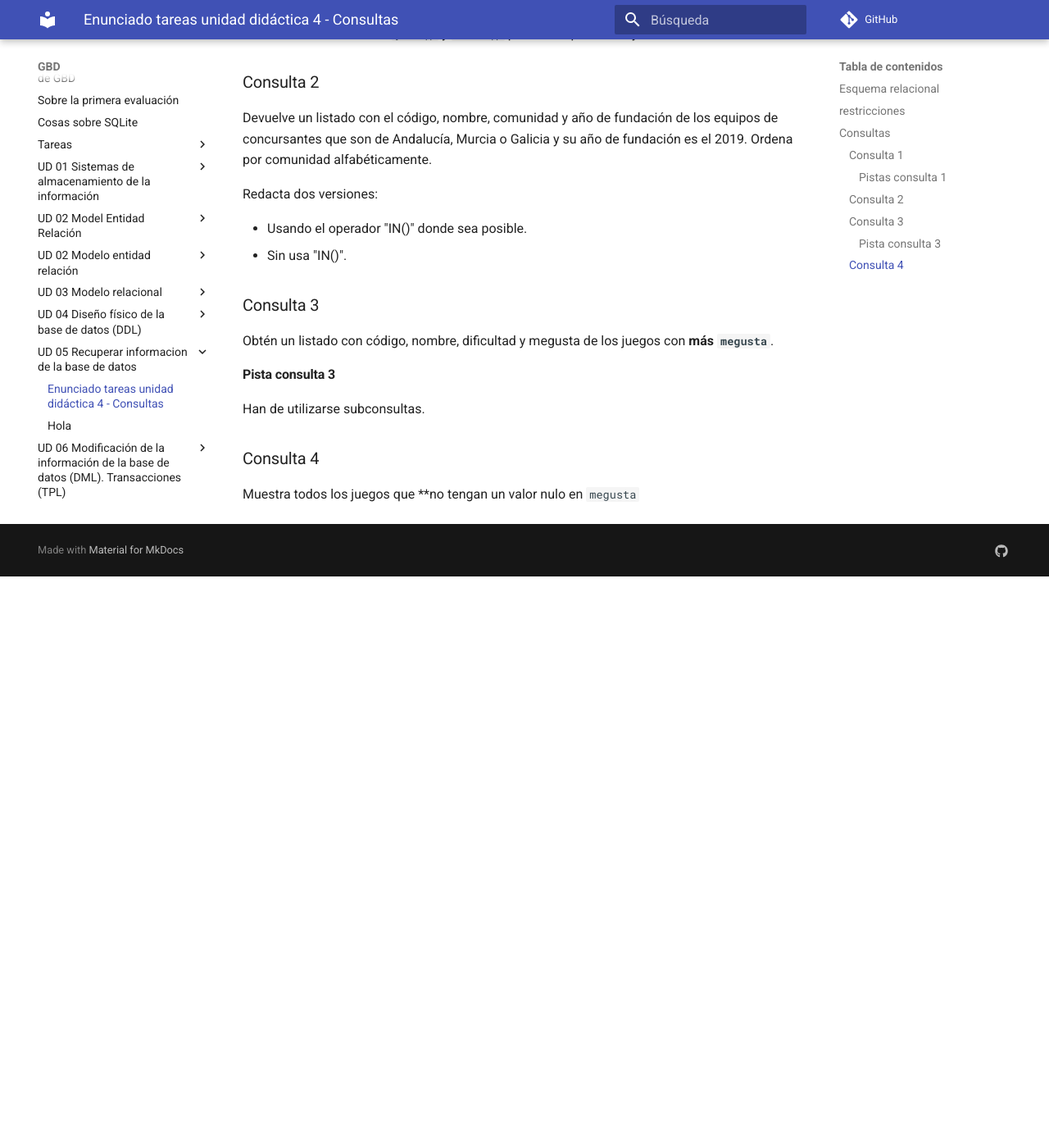
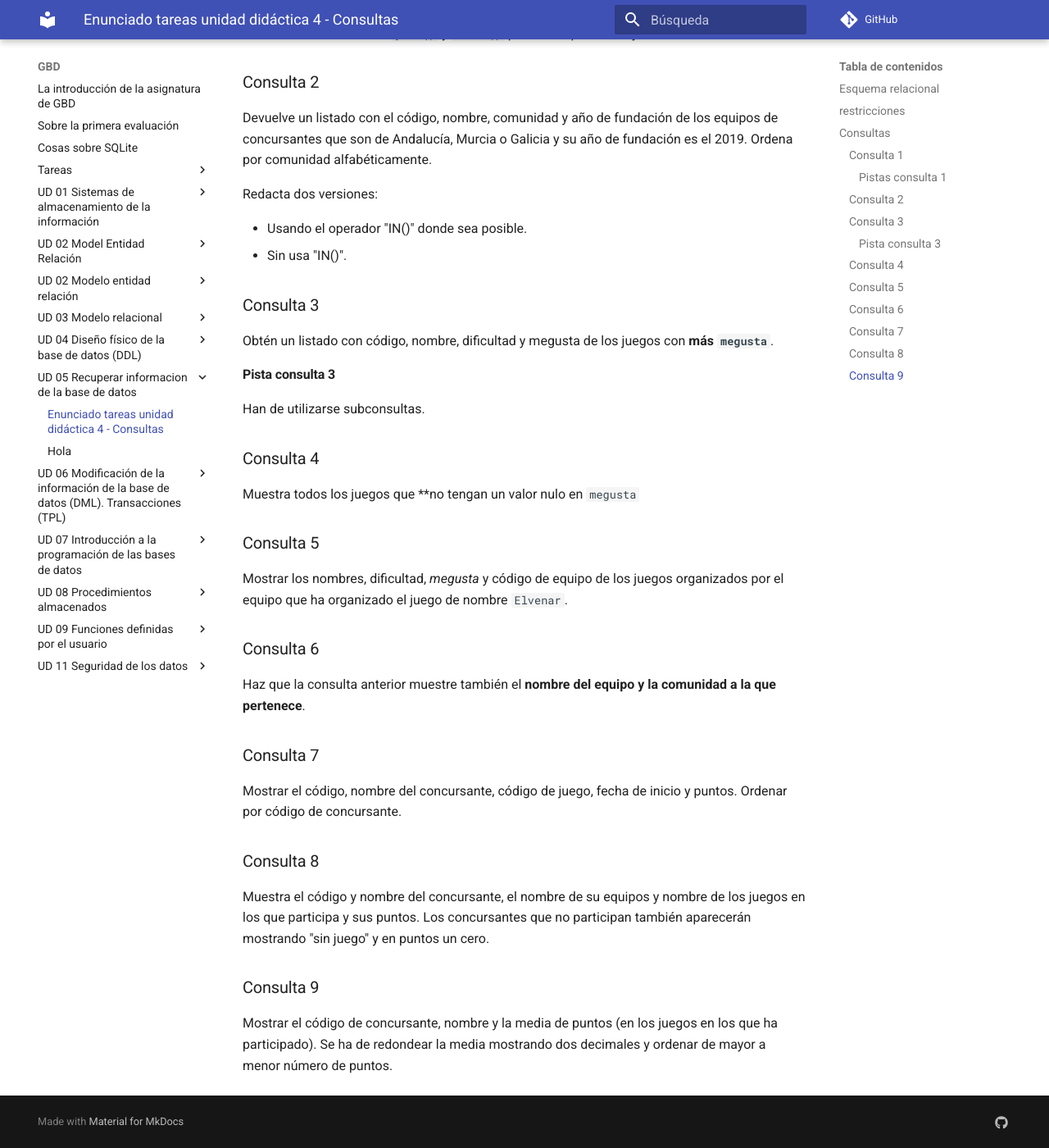
Before and after one commit to mmourazos/Curso-2024-2025, an MkDocs documentation site: the page built from docs/GBD/UD 05 - Recuperar informacion de la base de datos/Enunciado corregido tarea.md, in a window 1280 px wide and 1400 px high, scrolled down 2824 px. Shown: the whole window at 82% size. Built offline with MkDocs 1.6.1 and Material for MkDocs 9.7.7, drawn with Linux system fonts in a browser that asks for light colours; comment, search, counter and statistics services are not loaded; before the commit the page ends 3527 px from its top, so only the background shows below that.

Commit message:
Completando tarea UD 5 GBD.

```diff
--- a/docs/GBD/UD 05 - Recuperar informacion de la base de datos/Enunciado corregido tarea.md
+++ b/docs/GBD/UD 05 - Recuperar informacion de la base de datos/Enunciado corregido tarea.md
@@ -97,3 +97,23 @@
 ### Consulta 4
 
 Muestra todos los juegos que **no tengan un valor nulo en `megusta`
+
+### Consulta 5
+
+Mostrar los nombres, dificultad, _megusta_ y código de equipo de los juegos organizados por el equipo que ha organizado el juego de nombre `Elvenar`.
+
+### Consulta 6
+
+Haz que la consulta anterior muestre también el **nombre del equipo y la comunidad a la que pertenece**.
+
+### Consulta 7
+
+Mostrar el código, nombre del concursante, código de juego, fecha de inicio y puntos. Ordenar por código de concursante.
+
+### Consulta 8
+
+Muestra el código y nombre del concursante, el nombre de su equipos y nombre de los juegos en los que participa y sus puntos. Los concursantes que no participan también aparecerán mostrando "sin juego" y en puntos un cero.
+
+### Consulta 9
+
+Mostrar el código de concursante, nombre y la media de puntos (en los juegos en los que ha participado). Se ha de redondear la media mostrando dos decimales y ordenar de mayor a menor número de puntos.
```
Also changed, not shown: GBD/Consultas/Tarea UD5 - Resultados.md (+20 -0 lines), GBD/Consultas/Tarea UD5 - Soluciones.md (+16 -0 lines).
